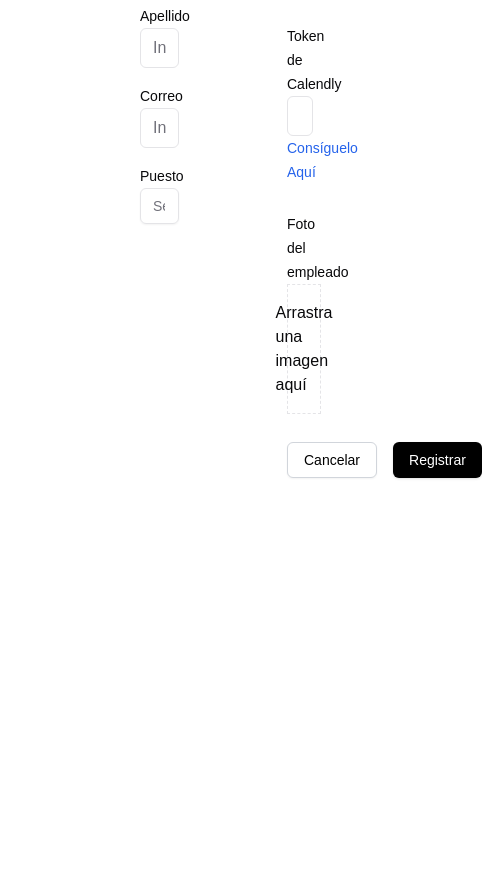
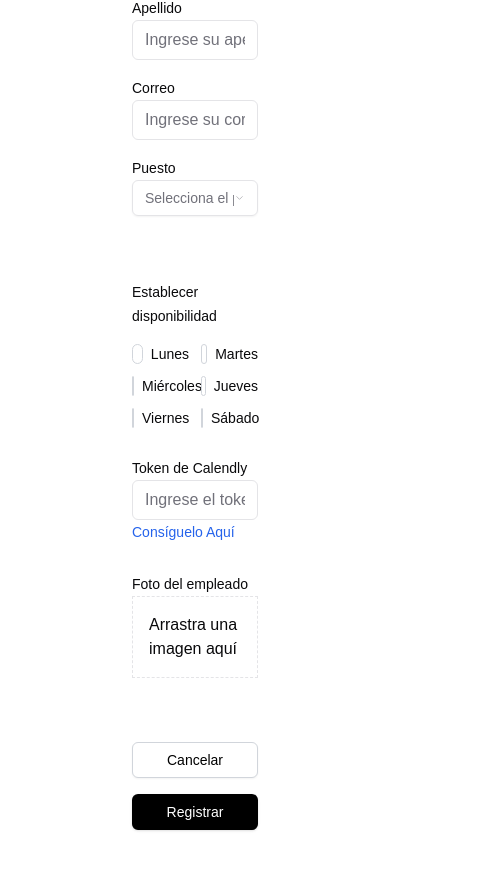
Before and after one commit to belencita12/IISS2, a Next.js app: page /dashboard/employee/register in a window 390 px wide. Shown: the part 1375-2245 px from the top of the page, 482 px wide, since content can reach past the window. Before the commit the page ends 1945 px from the top, so only its background shows below. Built offline with nearby package versions, Linux system fonts and the light colour scheme; no server answers.

Commit message:
mejora en responsive

```diff
--- a/src/components/employee/EmployeeForm.tsx
+++ b/src/components/employee/EmployeeForm.tsx
@@ -19,10 +19,10 @@ function EmployeeForm() {
   return (
     <form
       onSubmit={handleSubmit(onSubmit)}
-      className="flex gap-20 p-8 rounded-lg max-w-full mx-auto"
+      className="flex flex-col md:flex-row flex-wrap gap-8 p-6 rounded-lg max-w-full mx-auto"
     >
-      {/* 📌 Sección Izquierda (RUC, Nombre, Apellido, Correo y Puesto) */}
-      <div className="flex-auto space-y-4 w-1/2 p-4">
+      {/* 📌 Sección Izquierda */}
+      <div className="flex-auto space-y-4 w-full md:w-1/2 p-4">
         <div>
           <Label>RUC</Label>
           <Input placeholder="Ingrese su RUC..."  {...register("ruc", { required: "Campo obligatorio" })} />
@@ -34,25 +34,19 @@ function EmployeeForm() {
         <div>
           <Label>Nombre</Label>
           <Input placeholder="Ingrese su nombre..." {...register("nombre", { required: "Campo obligatorio" })} />
-          {typeof errors.nombre?.message === "string" && (
-            <p className="text-red-500">{errors.nombre.message}</p>
-          )}
+          {typeof errors.nombre?.message === "string" && <p className="text-red-500">{errors.nombre.message}</p>}
         </div>
 
         <div>
           <Label>Apellido</Label>
           <Input placeholder="Ingrese su apellido..." {...register("apellido", { required: "Campo obligatorio" })} />
-          {typeof errors.ruc?.message === "string" && (
-            <p className="text-red-500">{errors.ruc.message}</p>
-          )}
+          {typeof errors.apellido?.message === "string" && <p className="text-red-500">{errors.apellido.message}</p>}
         </div>
 
         <div>
           <Label>Correo</Label>
           <Input type="email" placeholder="Ingrese su correo..." {...register("correo", { required: "Campo obligatorio" })} />
-          {typeof errors.correo?.message === "string" && (
-            <p className="text-red-500">{errors.correo.message}</p>
-          )}
+          {typeof errors.correo?.message === "string" && <p className="text-red-500">{errors.correo.message}</p>}
         </div>
 
         <div>
@@ -70,11 +64,11 @@ function EmployeeForm() {
         </div>
       </div>
 
-      {/* 📌 Sección Derecha (Disponibilidad, Token, Foto) */}
-      <div className="flex-auto space-y-7 w-1/4  p-3">
-        <div>
+      {/* 📌 Sección Derecha */}
+      <div className="flex-auto space-y-7 w-full md:w-1/3 p-4">
+        <div className="flex-auto space-y-4">
           <Label>Establecer disponibilidad</Label>
-          <div className="grid space-y-2 grid-cols-2 gap-x-3 gap-y-3">
+          <div className="grid grid-cols-2 md:grid-cols-3 gap-x-3 gap-y-3">
             {["Lunes", "Martes", "Miércoles", "Jueves", "Viernes", "Sábado"].map((dia) => (
               <div key={dia} className="flex items-center space-x-2">
                 <Checkbox {...register(`disponibilidad.${dia}`)} />
@@ -99,7 +93,8 @@ function EmployeeForm() {
             </label>
           </div>
         </div>
-        <div className="flex gap-4">
+      </div>
+      <div className="flex flex-col md:flex-row gap-4 w-full md:w-auto p-4 justify-end ml-auto">
         <Button type="button" variant="outline" className="text-black border-gray-300 hover:bg-gray-100">
           Cancelar
         </Button>
@@ -107,7 +102,6 @@ function EmployeeForm() {
           Registrar
         </Button>
       </div>
-      </div>
     </form>
   );
 }
```
Lines whose indentation alone changed are shown as unchanged.
